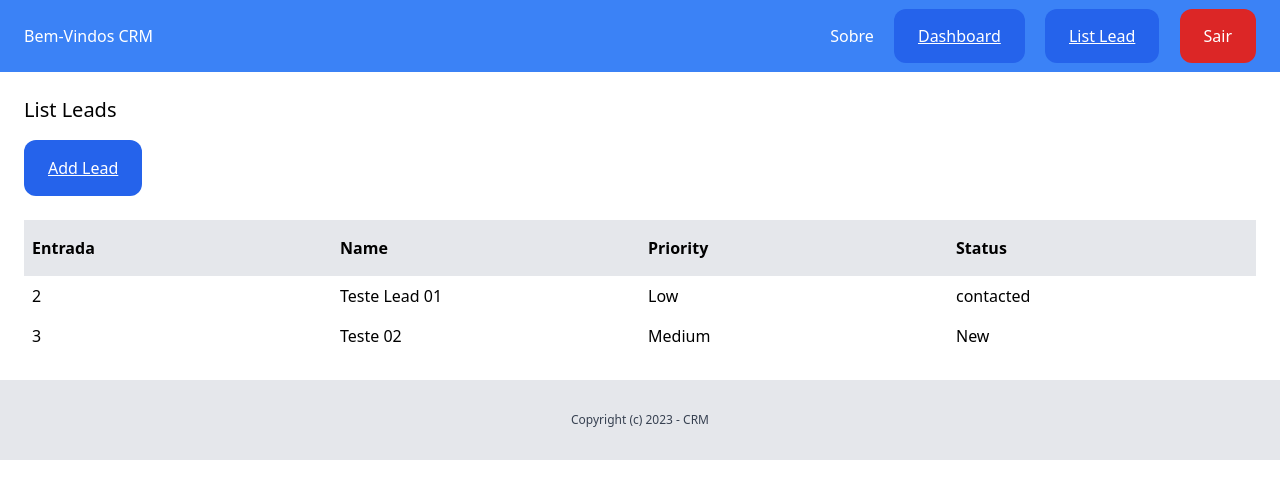
After one commit to Leonardo-Lourenco/CRM, a Django app: page /dashboard/leads/ in a window 1280 px wide. The commit adds this page. Shown: the top 499 px of the page. Run offline with Django 4.2, Linux system fonts and the light colour scheme; a user stored in the database is signed in; data comes from the database, SQL or seed files in the repository; both versions use the stored data as it was after the commit; some libraries are stand-ins or nearby versions.

Commit message:
Add files via upload

```diff
--- a/core/templates/core/base.html
+++ b/core/templates/core/base.html
@@ -23,7 +23,7 @@
             {% if request.user.is_authenticated %}
 
                 <a href="{% url 'dashboard' %}" class="py-4 px-6 bg-blue-600 rounded-xl text-white underline ">Dashboard</a>
-                <a href="{% url 'add_lead' %}" class="py-4 px-6 bg-blue-600 rounded-xl text-white underline ">Add Lead</a>
+                <a href="{% url 'leads_list' %}" class="py-4 px-6 bg-blue-600 rounded-xl text-white underline ">List Lead</a>
 
                 <a href="{% url 'logout' %}" class="py-4 px-6 bg-red-600 rounded-xl text-white ">Sair</a>
 
--- /dev/null
+++ b/lead/templates/lead/leads_list.html
@@ -0,0 +1,40 @@
+
+{% extends 'core/base.html' %}
+
+{% block title %} CRM  - Coffee Tag{%endblock%}
+
+{% block content %}
+
+    <div class="py-6 px-6">
+
+
+        <h1 class="mb-4 text-xl"> List Leads </h1>
+
+        <a href="{% url 'add_lead' %}" class="inline-block py-4 px-6 bg-blue-600 rounded-xl text-white underline ">Add Lead</a>
+
+        <div class="mt-6 flex justify-between">
+
+            <p class="py-4 px-2 bg-gray-200 font-semibold w-full">Entrada</p>
+            <p class="py-4 px-2 bg-gray-200 font-semibold w-full">Name</p>
+            <p  class="py-4 px-2 bg-gray-200 font-semibold w-full">Priority</p>
+            <p class="py-4 px-2 bg-gray-200 font-semibold w-full">Status</p>
+
+        </div>
+
+
+        {% for lead in leads %}
+
+            <div class="flex justify-between">
+
+                <p class="py-2 px-2 w-full">{{ lead.id }}</p>
+                <p class="py-2 px-2 w-full">{{ lead.name }}</p>
+                <p class="py-2 px-2 w-full">{{ lead.get_priority_display }}</p>
+                <p class="py-2 px-2 w-full">{{ lead.get_status_display }}</p>
+
+            </div>
+
+        {% endfor %}
+
+    </div>
+
+{% endblock content %}
--- a/lead/urls.py
+++ b/lead/urls.py
@@ -3,5 +3,6 @@ from django.urls import path
 from . import views
 
 urlpatterns = [
-    path('add-lead', views.add_lead, name='add_lead'),
+    path('add-lead/', views.add_lead, name='add_lead'),
+    path('', views.leads_list, name='leads_list'),
 ]
--- a/lead/views.py
+++ b/lead/views.py
@@ -1,9 +1,37 @@
-from django.shortcuts import render
+from django.shortcuts import render, redirect
 from django.contrib.auth.decorators import login_required
 
 from .forms import AddLeadForm
+from .models import Lead
 
-# Create your views here.
+
+#LISTAR OS LEADS
+@login_required
+def leads_list(request):
+    leads = Lead.objects.filter(created_by=request.user)
+
+    return render(request, 'lead/leads_list.html', {
+        'leads': leads
+    })
+
+
+#DETAIL LEADS
+@login_required
+def leads_detail(request, pk):
+
+    lead = Lead.objects.filter(created_by=request.user).get(pk=pk)
+
+    return render(request, 'lead/leads_detail.html', {
+
+        'lead': lead
+
+    })
+
+
+
+
+
+# ADD LEAD
 @login_required
 def add_lead(request):
 
@@ -15,7 +43,10 @@ def add_lead(request):
             lead.created_by = request.user
             lead.save()
 
-    form = AddLeadForm()
+            return redirect('dashboard')
+
+    else:
+        form = AddLeadForm()
 
     return render(request, 'lead/add_lead.html', {
 
--- a/todolist.txt
+++ b/todolist.txt
@@ -47,5 +47,7 @@ TodoList
     - Registrar (admin.py) ir no Painel ADM
     - Add Leads ( Views,)
     - Listar os Leads
-    - Tempaltes para os Leads
+    - Templates para os Leads
     - forms.py
+    - Templates - add lead - list leads  - delete leads  - update leads  - detail leads
+    -
```
Also changed, not shown: db.sqlite3.
